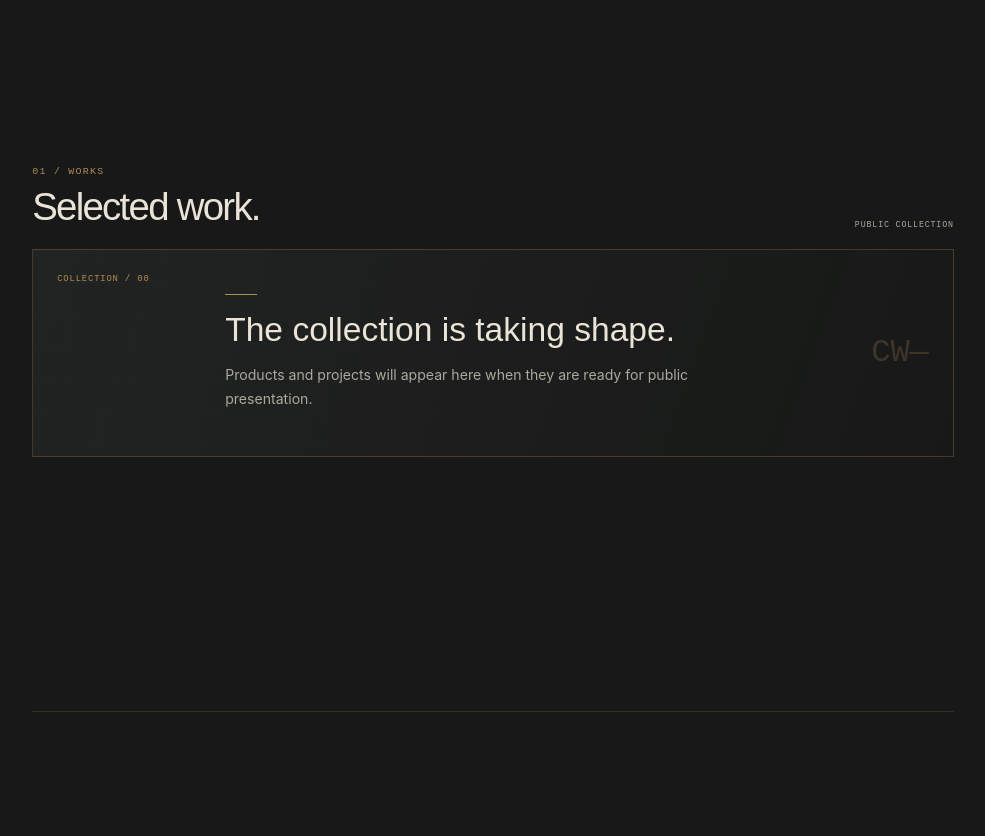
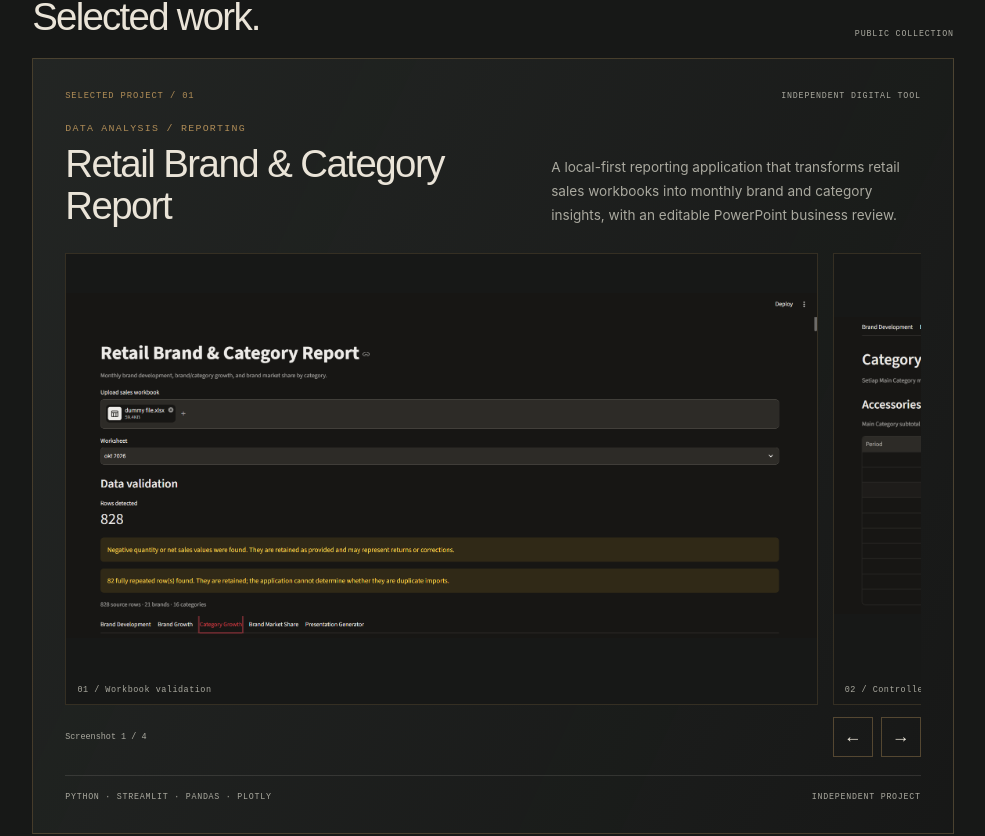
Before and after one commit to imandodo01/clementine-work, a React (Vite) app: page / in a window 1280 px wide. Shown: the part 888-1724 px from the top of the page, without its empty margins (275-1260 px from the left). Built offline with nearby package versions, Linux system fonts and the light colour scheme.

Commit message:
Add Retail Report Generator case study
Publish the approved Retail Brand & Category Report case study with a compact screenshot slider.

```diff
--- a/src/App.module.css
+++ b/src/App.module.css
@@ -153,3 +153,26 @@
   .sectionHeading { align-items: start; flex-direction: column; }
 }
 @media (prefers-reduced-motion: reduce) { .sidebar { transition: none; } }
+
+
+.featuredWork { padding: clamp(1rem, 2.5vw, 2rem); border: 1px solid rgb(176 141 87 / 30%); background: linear-gradient(115deg, rgb(36 39 37 / 88%), rgb(23 24 23 / 78%)); }
+.featuredWorkHeader, .featuredWorkFooter { display: flex; justify-content: space-between; flex-wrap: wrap; gap: .7rem 1rem; color: var(--color-muted); font: .52rem var(--font-mono); letter-spacing: .09em; }
+.featuredWorkIntro { display: grid; grid-template-columns: minmax(0, 1fr) minmax(15rem, .8fr); gap: 1.5rem; align-items: end; margin: 1.4rem 0 1.6rem; }
+.featuredWorkIntro h3 { margin: .55rem 0 0; font: 500 clamp(1.55rem, 3vw, 2.45rem)/1.1 var(--font-heading); letter-spacing: -.04em; }
+.featuredWorkIntro > p { margin: 0; color: var(--color-muted); font-size: .85rem; line-height: 1.75; }
+.featuredWorkSlider { min-width: 0; }
+.featuredWorkGallery { display: flex; gap: .9rem; overflow-x: auto; scroll-snap-type: x mandatory; scroll-behavior: smooth; scrollbar-width: thin; scrollbar-color: var(--color-brass) #171817; overscroll-behavior-inline: contain; }
+.featuredWorkGallery figure { flex: 0 0 88%; min-width: 0; margin: 0 auto; border: 1px solid rgb(176 141 87 / 20%); background: #171817; scroll-snap-align: center; }
+.featuredWorkGallery img { display: block; width: 100%; max-height: 30rem; aspect-ratio: 16 / 9; object-fit: contain; }
+.featuredWorkGallery figcaption { padding: .55rem .7rem; color: var(--color-muted); font: .53rem var(--font-mono); letter-spacing: .06em; }
+.featuredWorkSliderControls { display: flex; justify-content: space-between; align-items: center; gap: 1rem; margin-top: .75rem; color: var(--color-muted); font: .53rem var(--font-mono); }
+.featuredWorkSliderControls div { display: flex; gap: .5rem; }
+.featuredWorkSliderControls button { width: 2.5rem; height: 2.5rem; border: 1px solid rgb(176 141 87 / 40%); background: transparent; color: var(--color-ivory); cursor: pointer; font-size: 1.1rem; }
+.featuredWorkSliderControls button:hover { background: rgb(176 141 87 / 14%); color: var(--color-brass); }
+.featuredWorkFooter { margin-top: 1.1rem; padding-top: 1rem; border-top: var(--border-subtle); }
+@media (max-width: 680px) { .featuredWorkIntro { grid-template-columns: 1fr; } }
+
+@media (max-width: 680px) {
+  .featuredWorkGallery figure { flex-basis: 100%; }
+  .featuredWorkGallery img { max-height: 22rem; }
+}
--- a/src/App.tsx
+++ b/src/App.tsx
@@ -1,4 +1,4 @@
-import { useState } from "react";
+import { useRef, useState } from "react";
 import styles from "./App.module.css";
 import skullArtwork from "../images/steampunk-skull.png";
 
@@ -21,6 +21,9 @@ export default function App() {
   const [collapsed, setCollapsed] = useState(false);
   const [mobileOpen, setMobileOpen] = useState(false);
   const [active, setActive] = useState("#home");
+  const screenshotGalleryRef = useRef<HTMLDivElement>(null);
+  const [screenshotIndex, setScreenshotIndex] = useState(0);
+  const scrollScreenshot = (direction: number) => screenshotGalleryRef.current?.scrollBy({ left: direction * screenshotGalleryRef.current.clientWidth, behavior: "smooth" });
   const closeMobile = () => setMobileOpen(false);
 
   return (
@@ -69,15 +72,32 @@ export default function App() {
 
         <section id="works" className={styles.worksSection}>
           <div className={styles.sectionHeading}><div><p className={styles.eyebrow}>01 / WORKS</p><h2>Selected work.</h2></div><span className={styles.sectionMeta}>PUBLIC COLLECTION</span></div>
-          <div className={styles.workstage}>
-            <div className={styles.workstageIndex}>COLLECTION / 00</div>
-            <div className={styles.workstageBody}>
-              <span className={styles.workstageRule} />
-              <h3>The collection is taking shape.</h3>
-              <p>Products and projects will appear here when they are ready for public presentation.</p>
+          <article className={styles.featuredWork}>
+            <div className={styles.featuredWorkHeader}>
+              <span className={styles.workstageIndex}>SELECTED PROJECT / 01</span>
+              <span className={styles.sectionMeta}>INDEPENDENT DIGITAL TOOL</span>
             </div>
-            <span className={styles.workstageMark} aria-hidden="true">CW—</span>
-          </div>
+            <div className={styles.featuredWorkIntro}>
+              <div><p className={styles.eyebrow}>DATA ANALYSIS / REPORTING</p><h3>Retail Brand &amp; Category Report</h3></div>
+              <p>A local-first reporting application that transforms retail sales workbooks into monthly brand and category insights, with an editable PowerPoint business review.</p>
+            </div>
+            <div className={styles.featuredWorkSlider}>
+              <div className={styles.featuredWorkGallery} ref={screenshotGalleryRef} aria-label="Retail Brand and Category Report application screenshots" tabIndex={0} onScroll={(event) => setScreenshotIndex(Math.round(event.currentTarget.scrollLeft / event.currentTarget.clientWidth))}>
+                <figure><img src="/images/retail-report-generator/image1.png" alt="Workbook upload, worksheet selection, and data validation dashboard" loading="lazy" /><figcaption>01 / Workbook validation</figcaption></figure>
+                <figure><img src="/images/retail-report-generator/image2.png" alt="Controller main category subtotal and subcategory monthly growth tables" loading="lazy" /><figcaption>02 / Controller growth</figcaption></figure>
+                <figure><img src="/images/retail-report-generator/image3.png" alt="Accessories category monthly net sales and quantity growth table" loading="lazy" /><figcaption>03 / Accessories growth</figcaption></figure>
+                <figure><img src="/images/retail-report-generator/image4.png" alt="Product attribute extraction coverage in the presentation generator" loading="lazy" /><figcaption>04 / Presentation generator</figcaption></figure>
+              </div>
+              <div className={styles.featuredWorkSliderControls}>
+                <span>Screenshot {screenshotIndex + 1} / 4</span>
+                <div><button type="button" aria-label="Previous screenshot" onClick={() => scrollScreenshot(-1)} disabled={screenshotIndex === 0}>←</button><button type="button" aria-label="Next screenshot" onClick={() => scrollScreenshot(1)} disabled={screenshotIndex === 3}>→</button></div>
+              </div>
+            </div>
+            <div className={styles.featuredWorkFooter}>
+              <span>PYTHON · STREAMLIT · PANDAS · PLOTLY</span>
+              <span>INDEPENDENT PROJECT</span>
+            </div>
+          </article>
         </section>
 
         <section id="workshop" className={styles.workshopSection}>
```
Also changed, not shown: 3 other files (tests, documents, lock files or other folders).
